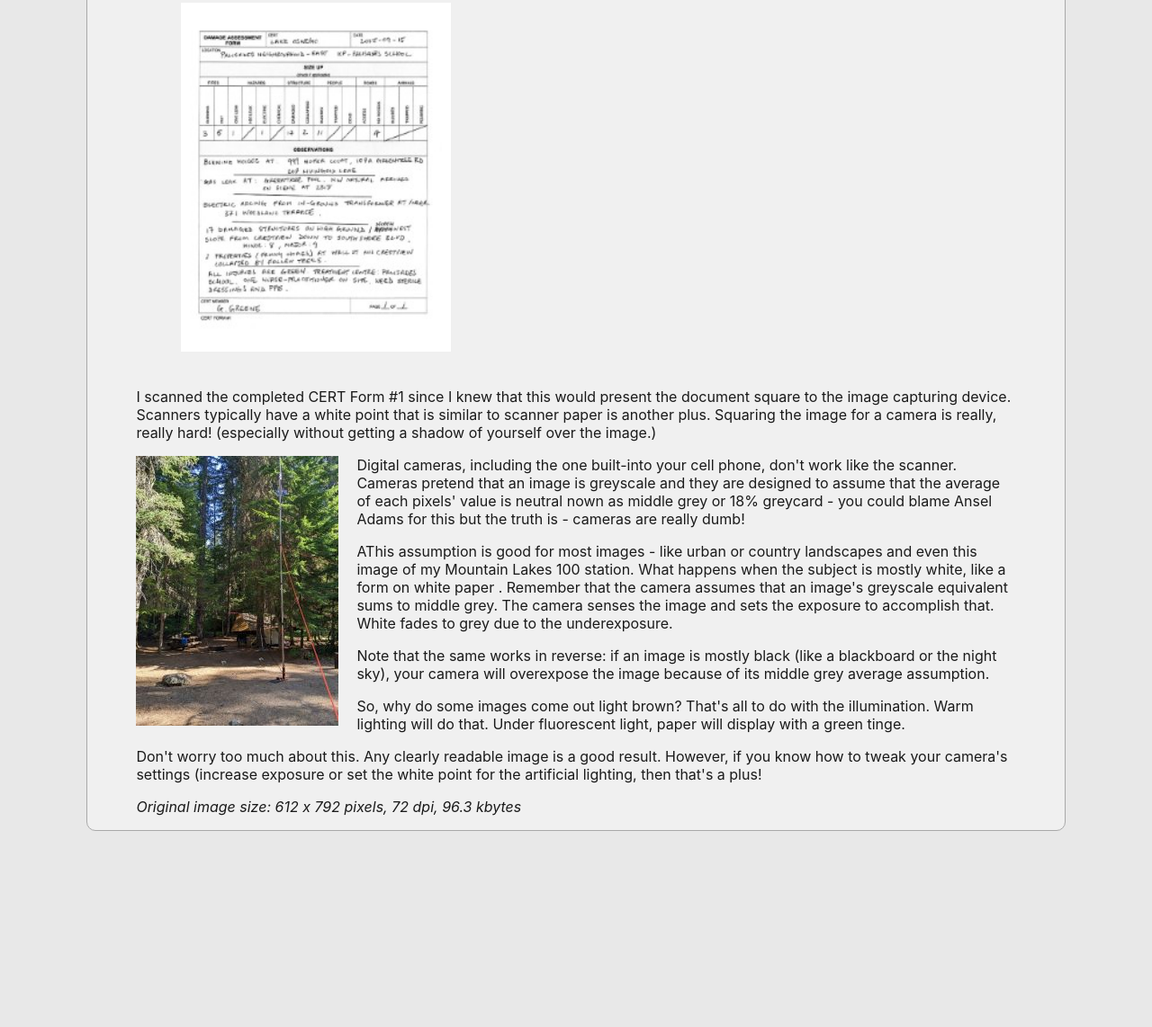
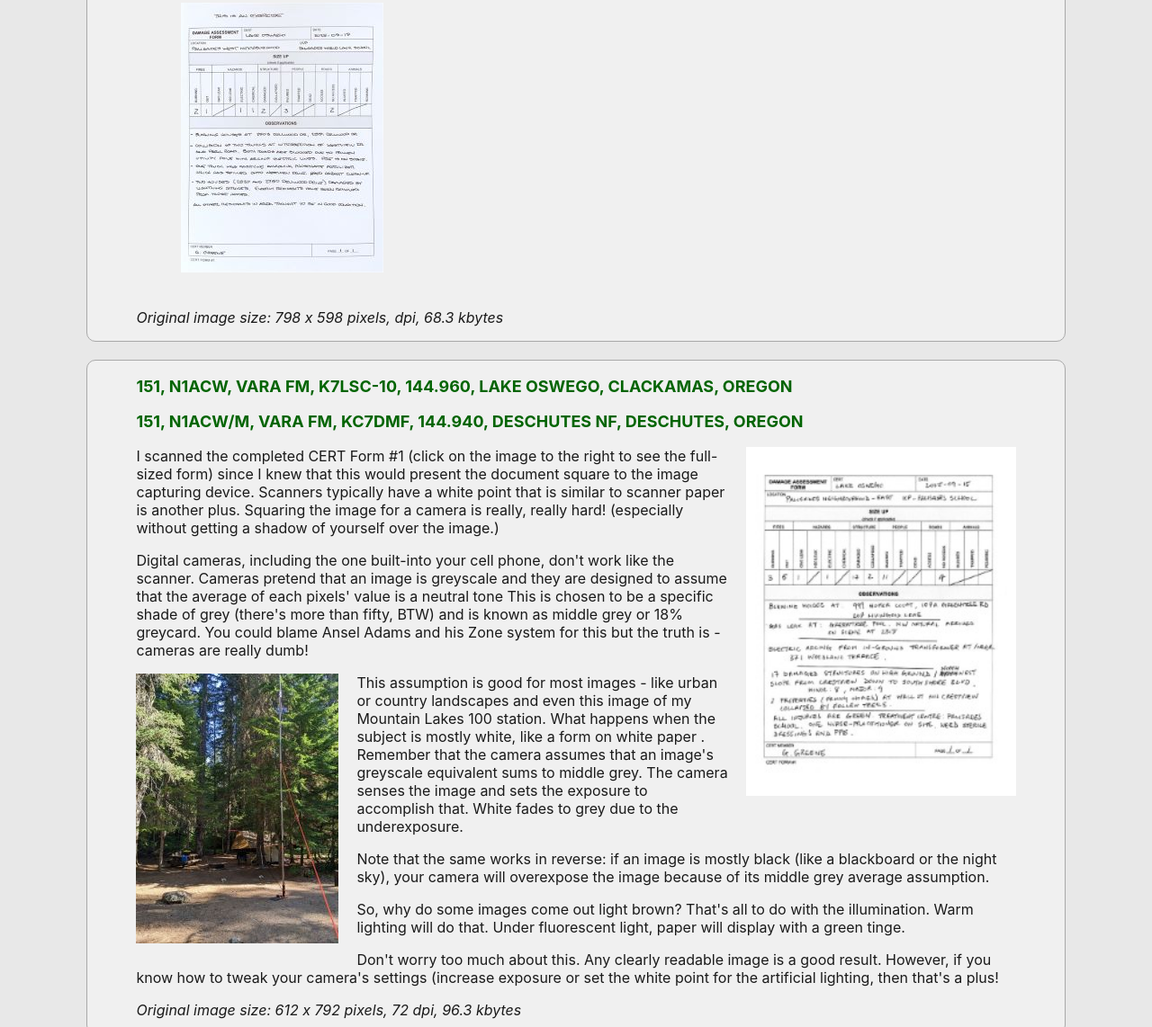
Before and after one commit to drizzlecombe/week-151, a plain HTML site: page index.html in a window 1280 px wide. Shown: the part 3516-4658 px from the top of the page at 90% size. Before the commit the page ends 4488 px from the top, so only its background shows below. Drawn offline with Linux system fonts and the light colour scheme.

Commit message:
KJ7JCR's check-in

```diff
--- a/index.html
+++ b/index.html
@@ -88,8 +88,16 @@
                 padding-top: 0px;
                 padding-bottom: 20px;
             }
+            .utility_thumbnail_right, .acw_example0 {
+                border-style:none;
+                float:right;
+                padding-left: 20px;
+                padding-right: 0px;
+                padding-top: 0px;
+                padding-bottom: 20px;
+            }
 
-            .utility_thumbnail:hover {
+            .utility_thumbnail:hover, .utility_thumbnail_right,.acw_example0:hover, .acw_example1:hover {
                 transform: scale(1.05);
             }
 
@@ -99,11 +107,7 @@
                 padding-left: 0px;
                 padding-right: 20px;
                 padding-top: 0px;
-                padding-bottom: 0px;
-            }
-
-            .acw_example1:hover {
-                transform: scale(1.05);
+                padding-bottom: 20px;
             }
 
             #jump-to-AUXC-block {
@@ -181,9 +185,9 @@
                 <option value="AUXC_KI7FCG">KI7FCG</option>
                 <!-- <option value="AUXC_KI7LAG">KI7LAG</option>
                 <option value="AUXC_KI7MDE">KI7MDE</option>
-                <option value="AUXC_KI7O">KI7O</option>
+                <option value="AUXC_KI7O">KI7O</option> -->
                 <option value="AUXC_KJ7JCR">KJ7JCR</option>
-                <option value="AUXC_KK6OTP">KK6OTP</option>
+                <!-- <option value="AUXC_KK6OTP">KK6OTP</option>
                 <option value="AUXC_KK7MLS">KK7MLS</option>
                 <option value="AUXC_KK7ZTC">KK7ZTC</option> -->
                 <option value="AUXC_N1ACW">N1ACW</option>
@@ -270,6 +274,17 @@
             <p><em>Original image size: 640 x 448 pixels, 96 dpi, 46.3 kbytes</em></p>
         </div>
 
+        <div class="auxc-checkin" id="AUXC_KJ7JCR">
+            <p class="checkin-sentence">
+                151, KJ7JCR, VARA FM, W7BVT-10, 145.020, Lake Oswego, Clackamas, Oregon
+            </p>
+            <a href="./images/KJ7JCR.jpg">
+                <img class="utility_thumbnail" src="./images/KJ7JCR_thumb.jpg" style="height: 300px; width: 225px">
+            </a>
+
+            <p><em>Original image size: 798 x 598 pixels, dpi, 68.3 kbytes</em></p>
+        </div>
+
         <!-- AUXC information template
         <div class="auxc-checkin" id="AUXC_CALLSIGN">
             <p class="checkin-sentence">
@@ -287,26 +302,34 @@
             <p class="checkin-sentence">
                 151, N1ACW, VARA FM, K7LSC-10, 144.960, Lake Oswego, Clackamas, Oregon
             </p>
+            <p class="checkin-sentence">
+                151, N1ACW/M, VARA FM, KC7DMF, 144.940, Deschutes NF, Deschutes, Oregon
+            </p>
             <a href="./images/N1ACW.jpg">
-                <img class="utility_thumbnail" src="./images/N1ACW_thumb.jpg" style="height:388px; width:300px">
+                <img class="acw_example0" src="./images/N1ACW_thumb.jpg" style="height:388px; width:300px">
             </a>
             <p>
-                I scanned the completed CERT Form #1 since I knew that this
-                would present the document square to the image capturing device.
+                I scanned the completed CERT Form #1 (click on the image to the
+                right to see the full-sized form) since I knew that this would
+                present the document square to the image capturing device.
                 Scanners typically have a white point that is similar to scanner
                 paper is another plus. Squaring the image for a camera is
                 really, really hard! (especially without getting a shadow of
                 yourself over the image.)</p>
+
+            <p> Digital cameras, including the one built-into your cell phone,
+            don't work like the scanner. Cameras pretend that an image is
+            greyscale and they are designed to assume that the average of each
+            pixels' value is a neutral tone This is chosen to be a specific
+            shade of grey (there's more than fifty, BTW) and is known as middle
+            grey or 18% greycard. You could blame Ansel Adams and his Zone
+            system for this but the truth is - cameras are really dumb!</p>
+
             <a href="./images/N1ACW_average_image.jpg   ">
                 <img class="acw_example1" src="./images/N1ACW_average_image_thumb.jpg" style="height:300px; width:225px">
             </a>
-            <p> Digital cameras, including the one built-into your cell phone,
-            don't work like the scanner. Cameras pretend that an image is
-            greyscale and they are designed to assume that the average of each
-            pixels' value is neutral nown as middle grey or 18% greycard - you
-            could blame Ansel Adams for this but the truth is - cameras are
-            really dumb!</p>
-            <p>AThis assumption is good for most images - like urban or country
+
+            <p>This assumption is good for most images - like urban or country
             landscapes and even this image of my Mountain Lakes 100 station.
             What happens when the subject is mostly white, like a form on white
             paper . Remember that the camera assumes that an image's greyscale
```
Also changed, not shown: images/KJ7JCR.jpg (added), images/KJ7JCR_thumb.jpg (added).
